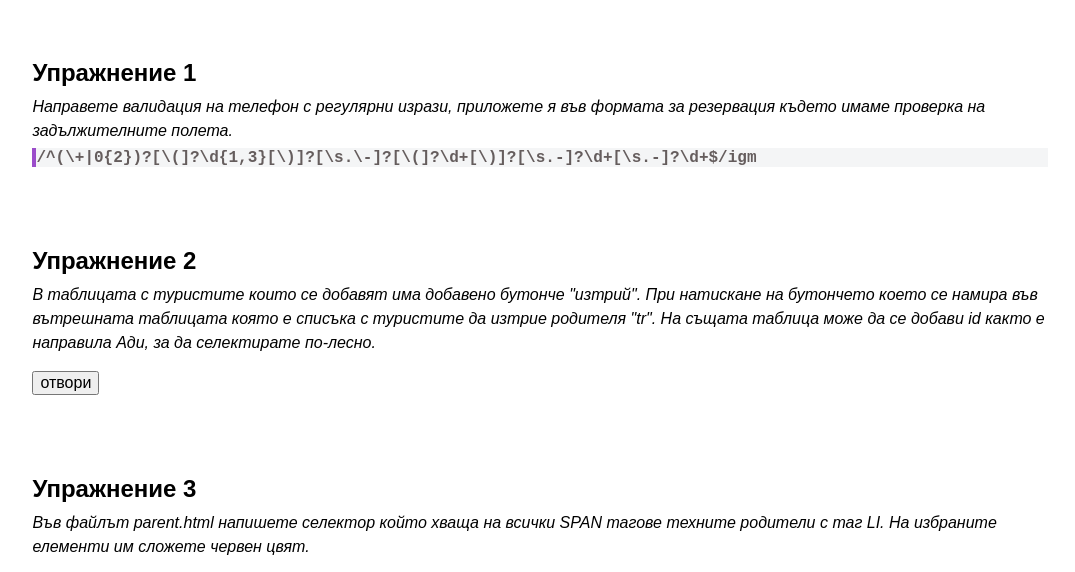
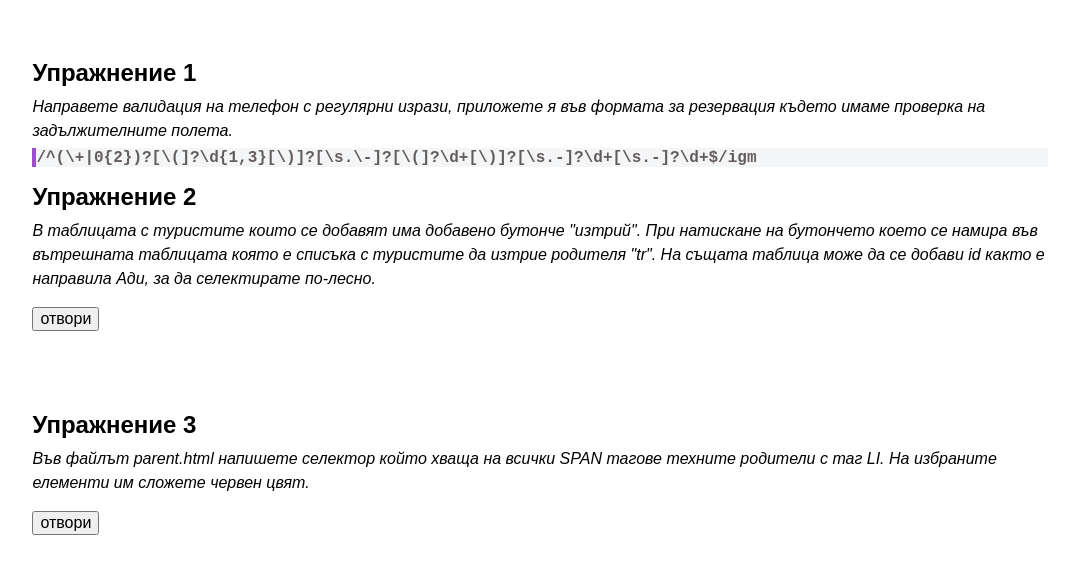
Before and after one commit to 7re3k0/Max_Plus_JavaScript_course, a plain HTML site: page 08_11_HW/index.html in a window 1280 px wide. Shown: the part 199-771 px from the top of the page, without its empty margins (100-1175 px from the left). Drawn offline with nearby package versions, Linux system fonts and the light colour scheme; a small style sheet from the web is missing.

Commit message:
Style fixes

```diff
--- a/08_11_HW/index.html
+++ b/08_11_HW/index.html
@@ -33,7 +33,7 @@
         <p>Направете валидация на телефон с регулярни изрази, приложете я във формата за резервация където имаме проверка на задължителните полета.</p>
       </blockquote>
       <blockquote class="outputs" style="display: block;"><code>/^(\+|0{2})?[\(]?\d{1,3}[\)]?[\s.\-]?[\(]?\d+[\)]?[\s.-]?\d+[\s.-]?\d+$/igm</code></blockquote>
-      <h2>Упражнение 2</h2>
+      <h2 style="margin-top: 16px;">Упражнение 2</h2>
       <blockquote>
         <p>В таблицата с туристите които се добавят има добавено бутонче "изтрий". При натискане на бутончето което се намира във вътрешната  таблицата която е списъка с туристите да изтрие родителя "tr". На същата таблица може да се добави id както е направила Ади, за да  селектирате по-лесно.</p>
       </blockquote>
```
